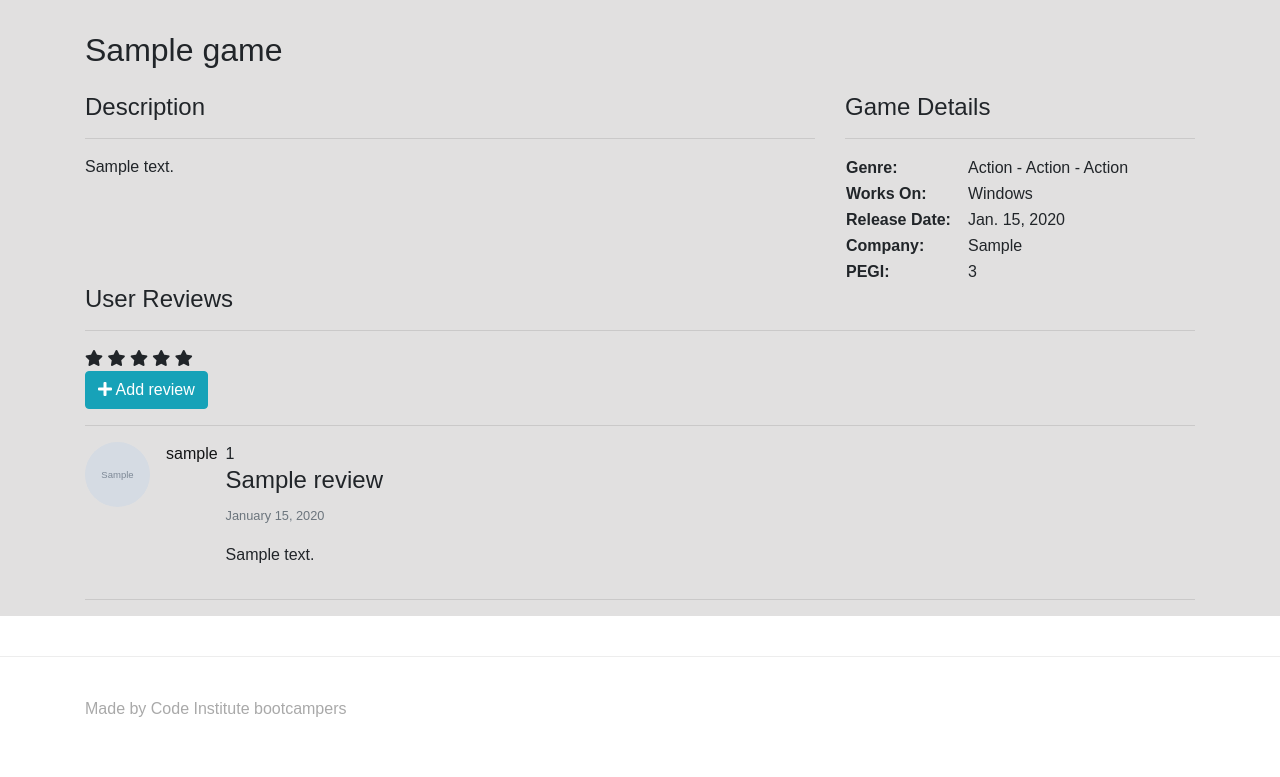
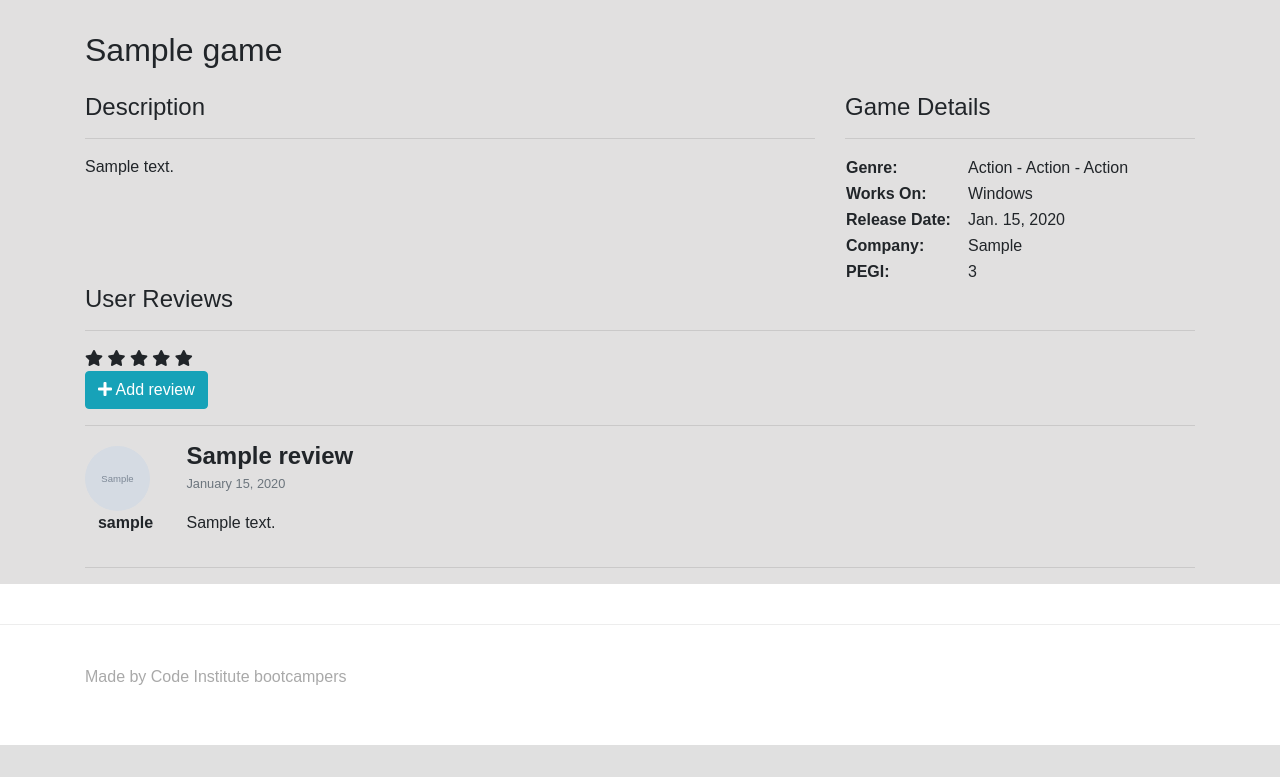
Before and after one commit to marty-wickham/milestone-project4, a Django app: page /products/1/ in a window 1280 px wide. Shown: the part 617-1394 px from the top of the page. After the commit the page ends 1362 px from the top, so only its background shows below. Run offline with Django 3.2, Linux system fonts and the light colour scheme; tables that the repository leaves empty hold one stand-in row (values such as "Sample post"); grey boxes marked "Sample" are stand-in pictures; some libraries are stand-ins or nearby versions.

Commit message:
Made style changes to review section

```diff
--- a/products/templates/products/game-details.html
+++ b/products/templates/products/game-details.html
@@ -10,6 +10,7 @@
 	</div>
 </div>
 
+<!-- Game Info -->
 <div class="container-fluid">
 	<div class="container">
 		<div class="row">
@@ -53,12 +54,18 @@
 					</table>
 				</aside>
 			</div>
+        </div>
+    </div>
+</div>
 
 <!-- User review section -->
+<div class="container-fluid">
+	<div class="container">
+        <div class="row">
             <div class="col-12">
                 <h4>User Reviews</h4>
                 <hr>
-				<div class="row">
+            </div>
             <div class="col-12">
                 <div class="star-container">
                     <i id="star1" class="fas fa-star"></i>
@@ -70,23 +77,25 @@
                 <button class="btn btn-info">
                     <i class="fas fa-plus"></i> Add review
                 </button>
+                <hr>
             </div>
-				</div>
-				<hr>
+            <div class="col-12">
                 <div class="review-box">
                     <form action="">
 
                     </form>
                 </div>
+            </div>
+            <div class="col-12">
                 {% if reviews %}
                     {% for review in reviews %}
-                        <article class="media content-section">
+                        <article class="content-section">
+                            <div class="review-head">
                                 <img class="rounded-circle review-img" src="{{ MEDIA_URL }}{{ review.user.profile.prof_image }}">
-                            <p><a class="mr-2" href="#">{{ review.user }}</a></p>
-
-                            <div class="media-body">
-                                <span>{{ review.rating }}</span>
-                                <h4>{{ review.title }}</h4>
+                                <p class="review-user">{{ review.user }}</p>
+                            </div>
+                            <div class="review-body">
+                                <h4 class="review-title">{{ review.title }}</h4>
                                 <p><small class="text-muted">{{ review.date_posted|date:"F d, Y" }}</small></p>
 
                                 <p class="article-content">{{ review.content }}</p>
--- a/static/css/custom.css
+++ b/static/css/custom.css
@@ -326,3 +326,22 @@ a:hover {
   width: 65px;
   margin-right: 16px;
 }
+
+.review-head {
+    display: inline-block;
+    text-align: center;
+    padding-right: 1rem;
+}
+
+.review-user {
+    font-weight: 600;
+}
+
+.review-body {
+    display: inline-block;
+}
+
+.review-title {
+    margin-bottom: 0;
+    font-weight: 600;
+}
```
Lines whose indentation alone changed are shown as unchanged.
